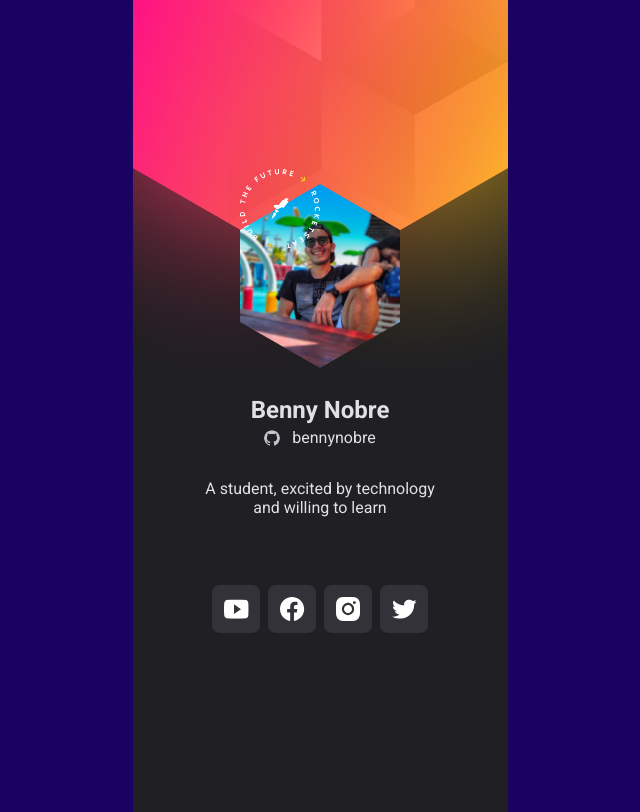
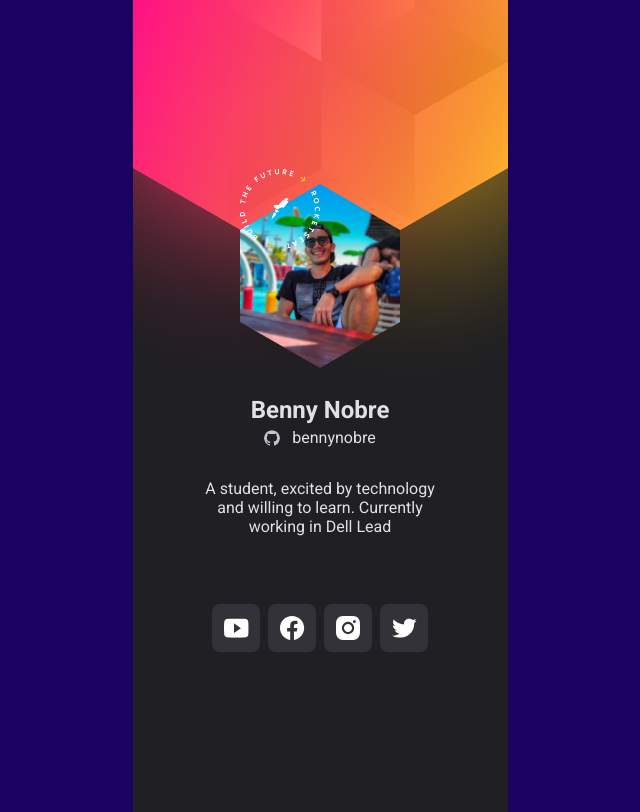
Before and after one commit to bennynobre/NLW-Project, a plain HTML site: page index.html in a window 1280 px wide. Shown: the whole page, without its empty margins (320-960 px from the left). Drawn offline with Linux system fonts and the light colour scheme; no server answers.

Commit message:
job update

```diff
--- a/index.html
+++ b/index.html
@@ -39,7 +39,8 @@
         >
 
         <p id="userBio">
-          A student, excited by technology and willing to learn
+          A student, excited by technology and willing to learn. Currently
+          working in Dell Lead
         </p>
 
         <ul id="socialLinks">
```
